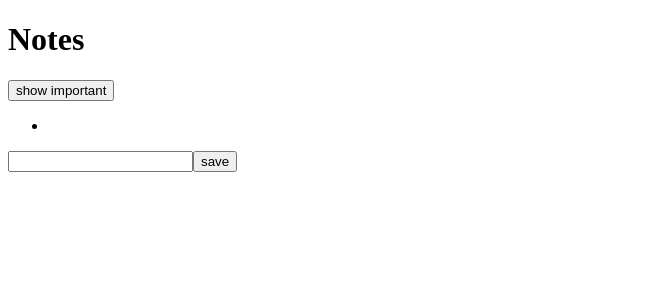
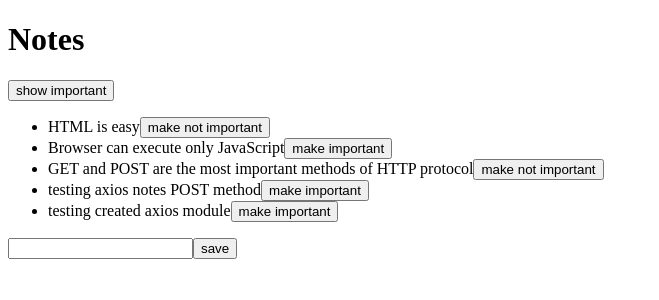
Before and after one commit to waspy71/stack, a React (Vite) app in the folder noteApp/: page / in a window 1280 px wide. Shown: the top 300 px of the page, without its empty margins (0-659 px from the left). Built offline with nearby package versions, Linux system fonts and the light colour scheme; data requests are answered from the project's data file.

Commit message:
noteApp continued

```diff
--- /dev/null
+++ b/noteApp/db.json
@@ -0,0 +1,29 @@
+{
+  "notes": [
+    {
+      "id": "1",
+      "content": "HTML is easy",
+      "important": true
+    },
+    {
+      "id": "2",
+      "content": "Browser can execute only JavaScript",
+      "important": false
+    },
+    {
+      "id": "3",
+      "content": "GET and POST are the most important methods of HTTP protocol",
+      "important": true
+    },
+    {
+      "id": "7d9f",
+      "content": "testing axios notes POST method",
+      "important": false
+    },
+    {
+      "id": "6793",
+      "content": "testing created axios module",
+      "important": false
+    }
+  ]
+}
--- a/noteApp/package.json
+++ b/noteApp/package.json
@@ -7,9 +7,11 @@
     "dev": "vite",
     "build": "vite build",
     "lint": "eslint .",
-    "preview": "vite preview"
+    "preview": "vite preview",
+    "server": "json-server -p 3001 db.json"
   },
   "dependencies": {
+    "axios": "^1.10.0",
     "react": "^19.1.0",
     "react-dom": "^19.1.0"
   },
@@ -22,6 +24,7 @@
     "eslint-plugin-react-hooks": "^5.2.0",
     "eslint-plugin-react-refresh": "^0.4.20",
     "globals": "^16.3.0",
+    "json-server": "^1.0.0-beta.3",
     "vite": "^7.0.4"
   }
 }
--- a/noteApp/src/App.jsx
+++ b/noteApp/src/App.jsx
@@ -1,33 +1,64 @@
 
-import { useState } from "react"
+import { useState, useEffect } from "react"
 import Note from "./components/Note"
+import noteService from './services/notes'
 
 
 
-const App = (props) => {
+const App = () => {
 
-  const [notes, setNotes] = useState([props.notes])
+  const [notes, setNotes] = useState([])
   const [newNote, setNewNote] = useState('')
   const [showAll, setShowAll] = useState(true)
 
+  useEffect(() => {
+    noteService
+      .getAll()
+      .then(initialNotes => {
+        setNotes(initialNotes)
+      })
+  },[])
+
+  console.log('render', notes.length, 'notes')
 
 
   const addNote = (event) => {
     event.preventDefault()
-    console.log('button clicked', event.target);
     const noteObject = {
       content: newNote,
       important: Math.random() < 0.5,
-      id: String(notes.length + 1)
     }
 
-    setNotes(notes.concat(noteObject))
-    setNewNote('')
+    noteService
+      .create(noteObject)
+      .then(returnedNote => {
+        setNotes(notes.concat(returnedNote))
+        setNewNote('')
+      })
+
   }
 
   const handleNoteChange = (event) => {
     console.log(event.target.value)
     setNewNote(event.target.value)
+  }
+
+  const toggleImportanceOf = (id) => {
+    const note = notes.find(n => n.id === id)
+    const changedNote = {...note, important: !note.important}
+
+    noteService
+      .update(id, changedNote)
+      .then(returnedNote => {
+      setNotes(notes.map(note => note.id === id ? returnedNote : note))
+      })
+      .catch(error => {
+        console.log(error);
+        alert(
+          `the note ${note.content} was already deleted from the server`
+        )
+        setNotes(notes.filter(n => n.id !== id))
+      })
   }
 
   const notesToShow = showAll
@@ -45,7 +76,11 @@
       </div>
       <ul>
         {notesToShow.map(note =>
-          <Note key={note.id} note={note} />
+          <Note
+            key={note.id}
+            note={note}
+            toggleImportance={() => toggleImportanceOf(note.id)}
+          />
         )}
       </ul>
       <form onSubmit={addNote}>
--- a/noteApp/src/components/Note.jsx
+++ b/noteApp/src/components/Note.jsx
@@ -1,8 +1,13 @@
 
-const Note = ({ note }) => {
+const Note = ({ note, toggleImportance }) => {
+  const label = note.important
+    ? 'make not important'
+    : 'make important'
+
   return (
     <li>
       {note.content}
+      <button onClick={toggleImportance}>{label}</button>
     </li>
   )
 }
--- a/noteApp/src/main.jsx
+++ b/noteApp/src/main.jsx
@@ -1,24 +1,8 @@
 import { createRoot } from 'react-dom/client'
 import App from './App'
 
-const notes = [
-  {
-    id: 1,
-    content: 'HTML is easy',
-    important: true
-  },
-  {
-    id: 2,
-    content: 'Browser can execute only JavaScript',
-    important: false
-  },
-  {
-    id: 3,
-    content: 'GET and POST are the most important methods of HTTP protocol',
-    important: true
-  }
-]
+
 
 createRoot(document.getElementById('root')).render(
-  <App notes={notes} />
+  <App />
 )
--- /dev/null
+++ b/noteApp/src/services/notes.js
@@ -0,0 +1,24 @@
+
+import axios from 'axios'
+const baseUrl = 'http://localhost:3001/notes'
+
+const getAll = () => {
+  const request = axios.get(baseUrl)
+  return request.then(response => response.data)
+}
+
+const create = newObject => {
+  const request = axios.post(baseUrl, newObject)
+  return request.then(response => response.data)
+}
+
+const update = (id, newObject) => {
+  const request = axios.put(`${baseUrl}/${id}`, newObject)
+  return request.then(response => response.data)
+}
+
+export default {
+  getAll,
+  create,
+  update
+}
```
Also changed, not shown: 1 other file (tests, documents, lock files or other folders).
